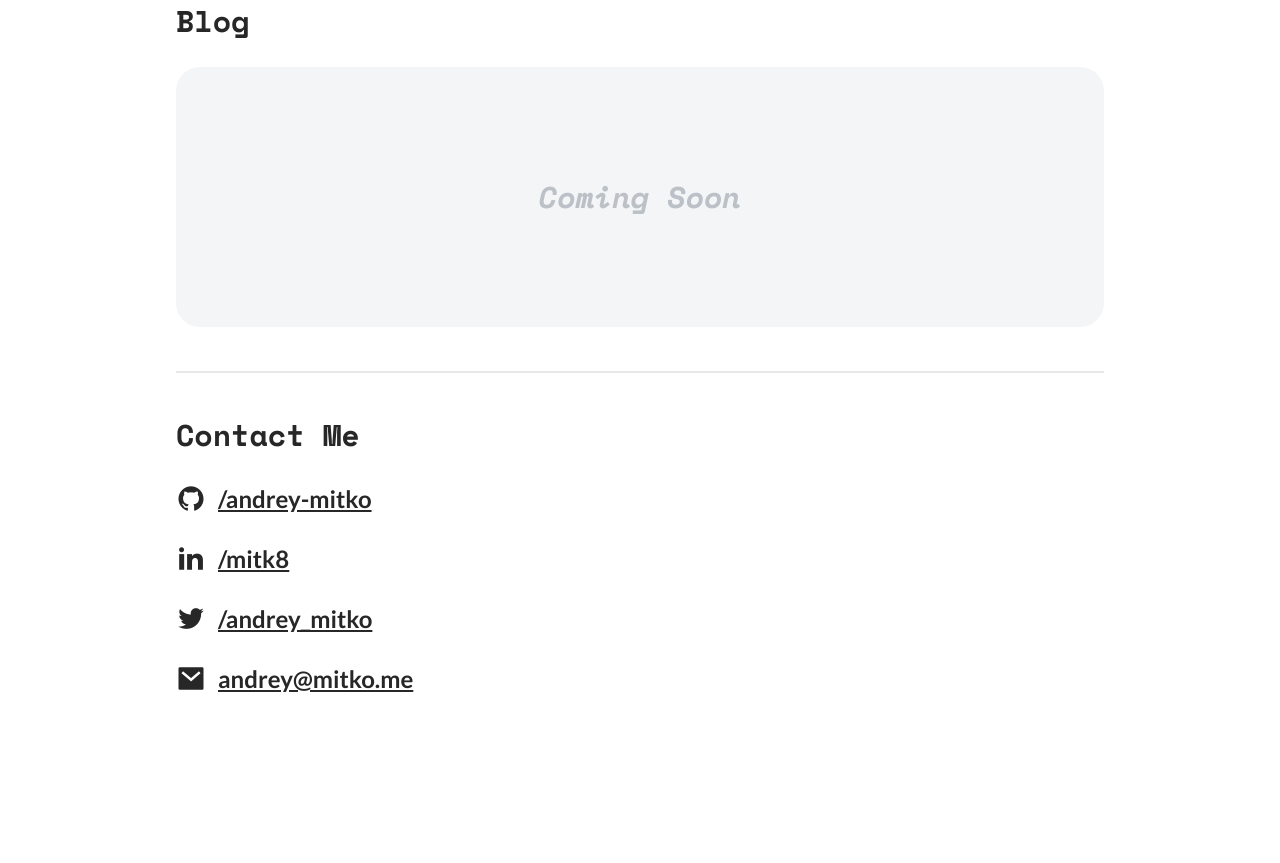
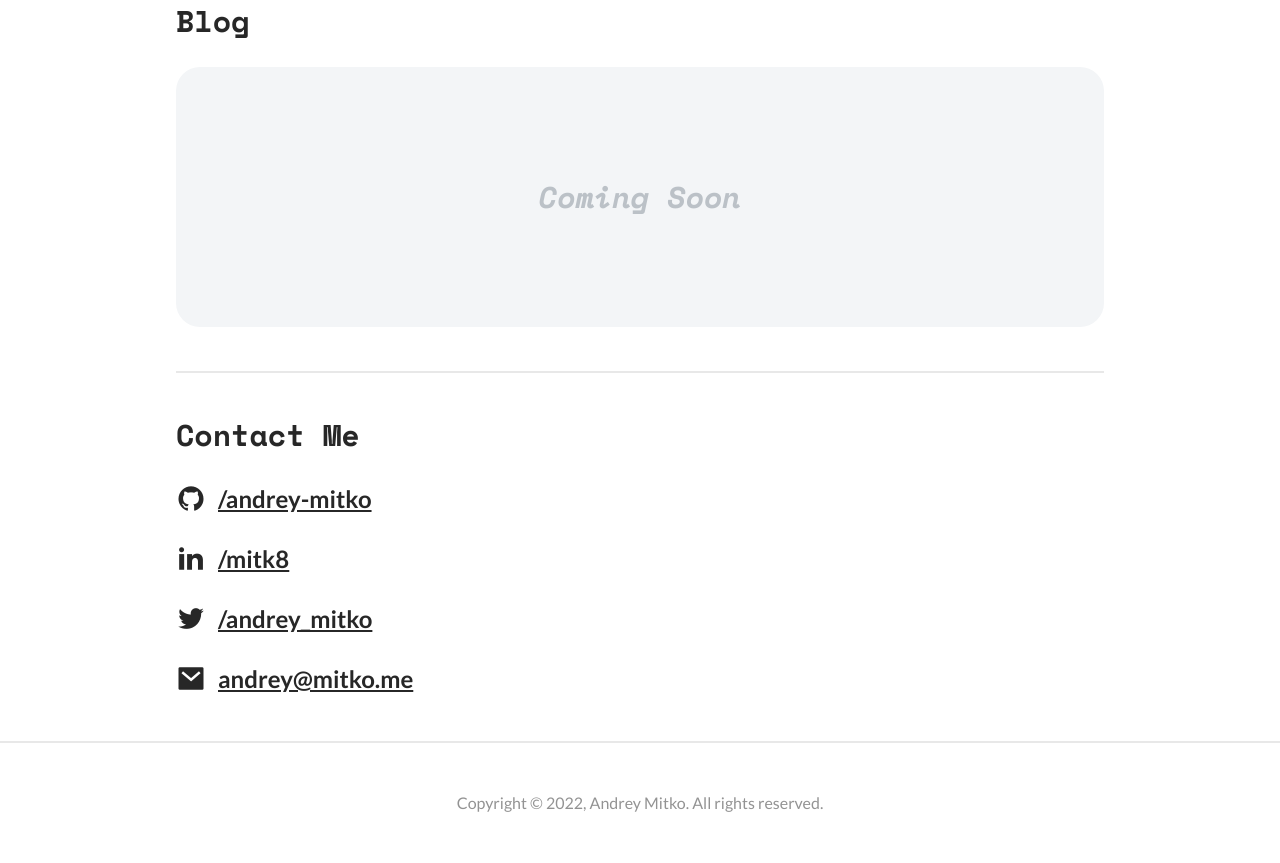
Before and after one commit to andrey-mitko/andreymitko.com, a Gatsby site: page / in a window 1280 px wide. Shown: the part 1813-2676 px from the top of the page. Before the commit the page ends 2554 px from the top, so only its background shows below. Built offline with nearby package versions, Linux system fonts and the light colour scheme; Gatsby itself is replaced by a stand-in of ours.

Commit message:
Added Footer

```diff
--- /dev/null
+++ b/src/components/Footer.tsx
@@ -0,0 +1,19 @@
+import React from "react";
+
+interface Props {}
+
+const Footer = (props: Props) => {
+  return (
+    <>
+      <div className="h-0.5 w-full bg-borderLines"></div>
+      <div className="text-center mx-auto font-normal flex justify-center items-center h-full">
+        <span className="leading-loose block py-11 text-black50 ">
+          Copyright © 2022, Andrey Mitko.
+          <br className="md:hidden" /> All rights reserved.
+        </span>
+      </div>
+    </>
+  );
+};
+
+export default Footer;
--- a/src/pages/index.tsx
+++ b/src/pages/index.tsx
@@ -5,19 +5,23 @@ import SEO from "../components/seo";
 import Skills from "../components/skills";
 import Blog from "../components/Blog";
 import Contact from "../components/Contact";
+import Footer from "../components/Footer";
 
 // markup
 const IndexPage = () => {
   return (
-    <div>
+    <div className="text-black100 font-lato">
       <SEO title="Andrey Mitko" />
-      <main className="text-black100 font-lato mx-5 md:mx-16 lg:mx-32 xl:mx-44 2xl:mx-60">
+      <main className="mx-5 md:mx-16 lg:mx-32 xl:mx-44 2xl:mx-60">
         <Hero className="w-full h-screen flex flex-col justify-between" />
         <About />
         <Skills />
         <Blog />
         <Contact />
       </main>
+      <footer>
+        <Footer />
+      </footer>
     </div>
   );
 };
```
